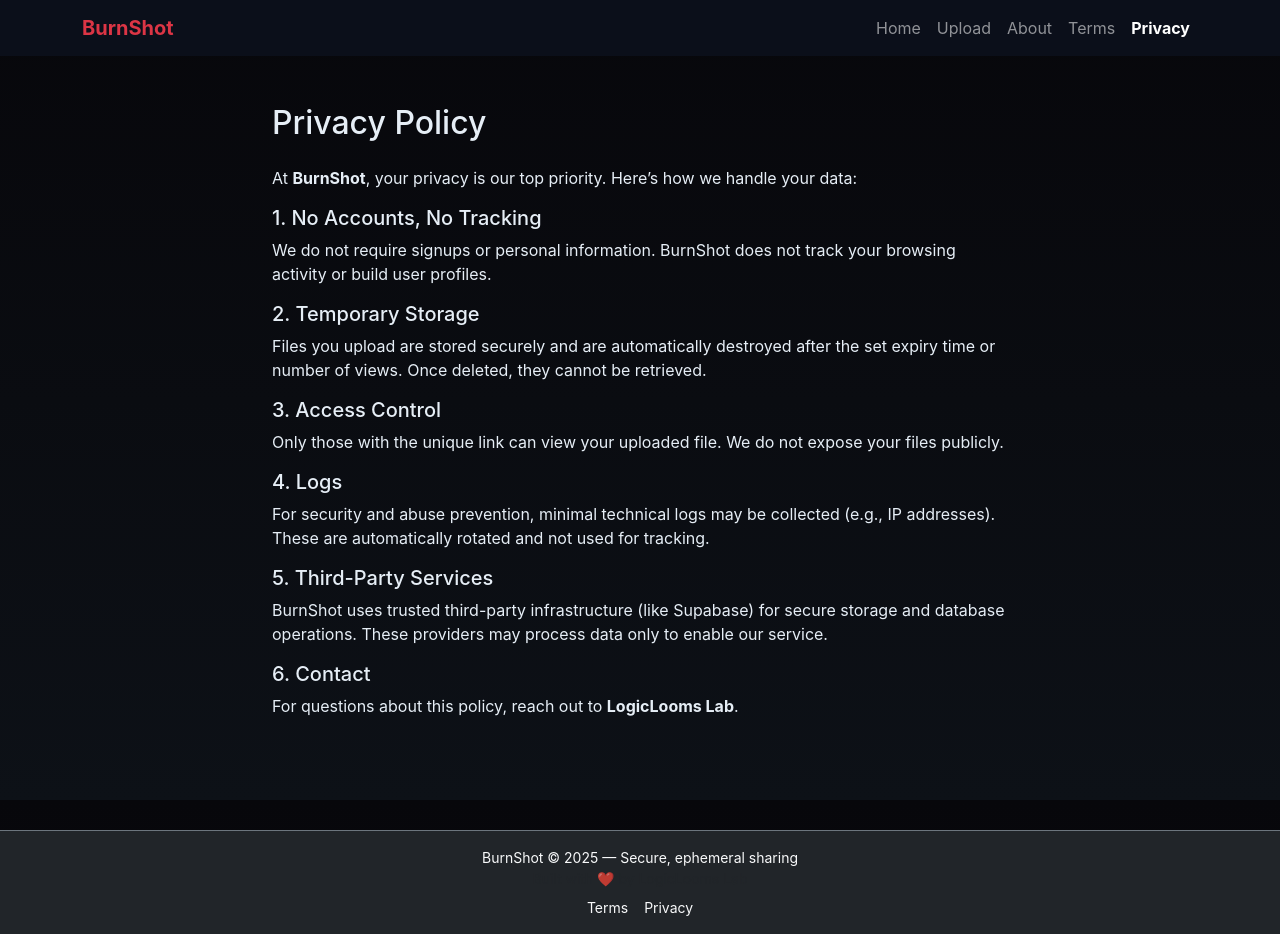
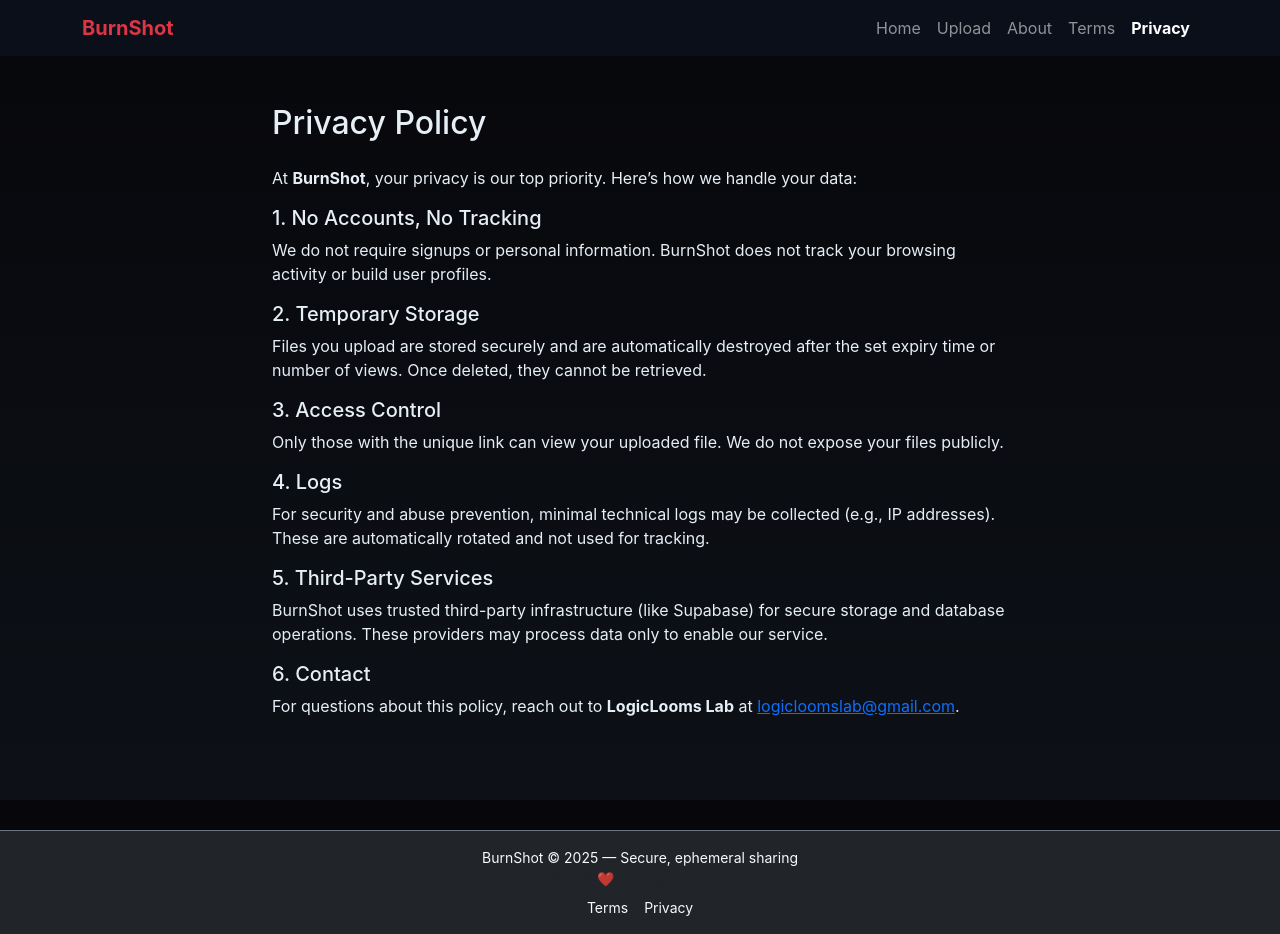
Before and after one commit to LogicLoomsLab/burnshot, a Next.js app: page /privacy in a window 1280 px wide. Built offline with nearby package versions, Linux system fonts and the light colour scheme.

Commit message:
Add email address

```diff
--- a/src/pages/privacy.tsx
+++ b/src/pages/privacy.tsx
@@ -55,8 +55,9 @@ export default function PrivacyPage() {
 
             <h5>6. Contact</h5>
             <p>
-              For questions about this policy, reach out to{" "}
-              <strong>LogicLooms Lab</strong>.
+              For questions about this policy, reach out to {" "}
+              <strong>LogicLooms Lab</strong> at {" "}
+              <a href="mailto:logicloomslab@gmail.com">logicloomslab@gmail.com</a>.
             </p>
           </div>
         </div>
```
